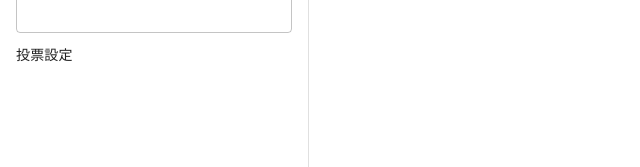
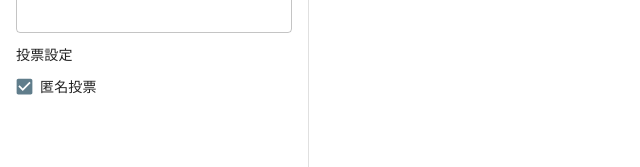
Before and after one commit to Lauviah0622/pickel-frontend, a React (Create React App) app: page /#/event in a window 1280 px wide. Shown: the part 519-686 px from the top of the page, without its empty margins (0-640 px from the left). Built offline with nearby package versions, Linux system fonts and the light colour scheme.

Commit message:
feat(ui-sidebar): add EventSetting

```diff
--- a/src/pages/Event/ListItems/EventSetting/EventSetting.jsx
+++ b/src/pages/Event/ListItems/EventSetting/EventSetting.jsx
@@ -1,26 +1,18 @@
 import React from "react";
-import styled from "styled-components";
 
-import MuiInput from "@material-ui/core/Input";
 import ListItem from '../../../../components/List/ListItem.jsx';
+import ListCheckbox from "../../../../components/List/ListCheckbox.jsx";
 
 
-
-const EventNameInput = styled(MuiInput)`
-.MuiInput-input {
-  font-size: 2em;
-  font-weight: 700;
-}
-`;
-
-export default function EventSetting({value}) {
+export default function EventSetting() {
   return (
     <ListItem text="投票設定">
-      <EventNameInput
-        value={value}
-        fullWidth
-        disableUnderline
-      ></EventNameInput>
+         <ListCheckbox
+          label="匿名投票"
+          checked={true}
+          onChange={() => {}}
+          name="checkedA"
+        />
     </ListItem>
   );
 }
```
